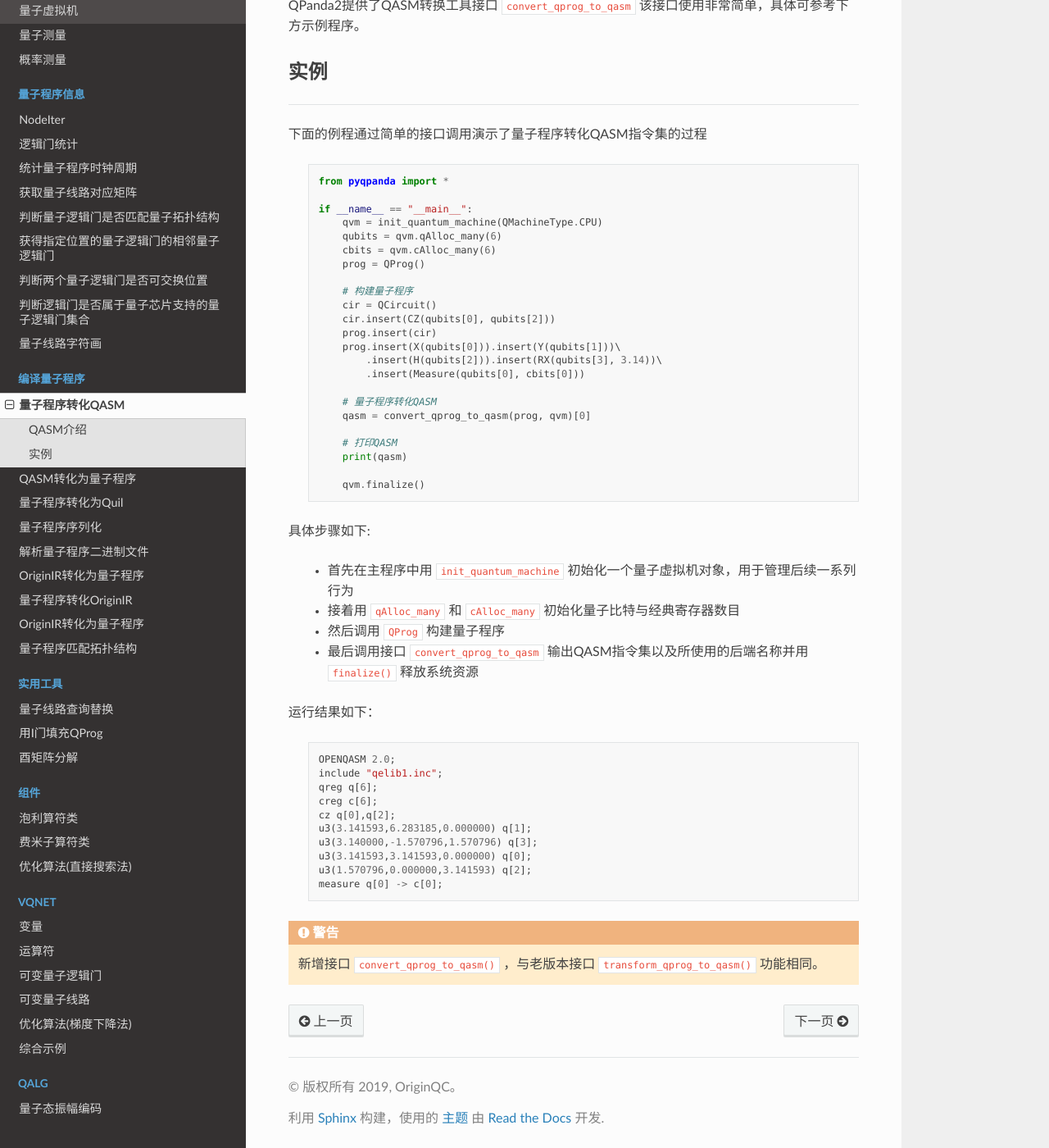
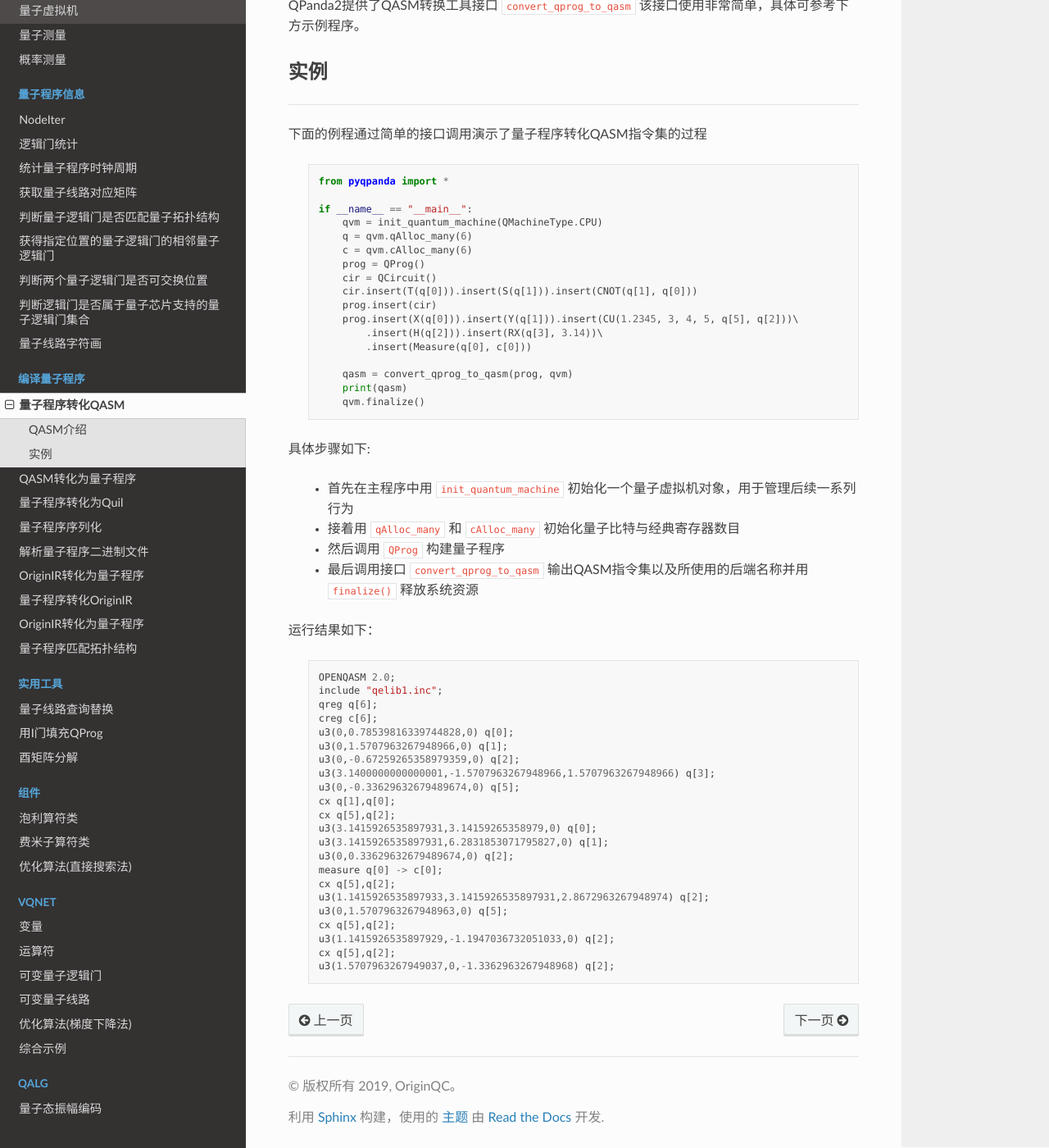
Before and after one commit to OriginQ/pyQPanda-Toturial, a Sphinx documentation site: the page built from source/QProgToQASM.rst, in a window 1280 px wide and 1400 px high, scrolled down 1011 px. Shown: the whole window at 82% size. Built offline with Sphinx 7.4.7 and the Read the Docs theme 2.0.0, drawn with Linux system fonts in a browser that asks for light colours; pages that are not in the unit, such as notebooks, are missing from menus.

Commit message:
Update QProgToQASM.rst

```diff
--- a/source/QProgToQASM.rst
+++ b/source/QProgToQASM.rst
@@ -58,24 +58,18 @@ QPanda2提供了QASM转换工具接口 ``convert_qprog_to_qasm`` 该接口使用
 
         if __name__ == "__main__":
             qvm = init_quantum_machine(QMachineType.CPU)
-            qubits = qvm.qAlloc_many(6)
-            cbits = qvm.cAlloc_many(6)
+            q = qvm.qAlloc_many(6)
+            c = qvm.cAlloc_many(6)
             prog = QProg()
+            cir = QCircuit()
+            cir.insert(T(q[0])).insert(S(q[1])).insert(CNOT(q[1], q[0]))
+            prog.insert(cir)
+            prog.insert(X(q[0])).insert(Y(q[1])).insert(CU(1.2345, 3, 4, 5, q[5], q[2]))\
+                .insert(H(q[2])).insert(RX(q[3], 3.14))\
+                .insert(Measure(q[0], c[0]))
 
-            # 构建量子程序
-            cir = QCircuit()
-            cir.insert(CZ(qubits[0], qubits[2]))
-            prog.insert(cir)
-            prog.insert(X(qubits[0])).insert(Y(qubits[1]))\
-                .insert(H(qubits[2])).insert(RX(qubits[3], 3.14))\
-                .insert(Measure(qubits[0], cbits[0]))
-
-            # 量子程序转化QASM
-            qasm = convert_qprog_to_qasm(prog, qvm)[0]
-
-            # 打印QASM
+            qasm = convert_qprog_to_qasm(prog, qvm)
             print(qasm)
-
             qvm.finalize()
 
 
@@ -98,12 +92,21 @@ QPanda2提供了QASM转换工具接口 ``convert_qprog_to_qasm`` 该接口使用
         include "qelib1.inc";
         qreg q[6];
         creg c[6];
-        cz q[0],q[2];
-        u3(3.141593,6.283185,0.000000) q[1];
-        u3(3.140000,-1.570796,1.570796) q[3];
-        u3(3.141593,3.141593,0.000000) q[0];
-        u3(1.570796,0.000000,3.141593) q[2];
+        u3(0,0.78539816339744828,0) q[0];
+        u3(0,1.5707963267948966,0) q[1];
+        u3(0,-0.67259265358979359,0) q[2];
+        u3(3.1400000000000001,-1.5707963267948966,1.5707963267948966) q[3];
+        u3(0,-0.33629632679489674,0) q[5];
+        cx q[1],q[0];
+        cx q[5],q[2];
+        u3(3.1415926535897931,3.14159265358979,0) q[0];
+        u3(3.1415926535897931,6.2831853071795827,0) q[1];
+        u3(0,0.33629632679489674,0) q[2];
         measure q[0] -> c[0];
-
-.. warning::
-        新增接口 ``convert_qprog_to_qasm()`` ，与老版本接口 ``transform_qprog_to_qasm()`` 功能相同。
+        cx q[5],q[2];
+        u3(1.1415926535897933,3.1415926535897931,2.8672963267948974) q[2];
+        u3(0,1.5707963267948963,0) q[5];
+        cx q[5],q[2];
+        u3(1.1415926535897929,-1.1947036732051033,0) q[2];
+        cx q[5],q[2];
+        u3(1.5707963267949037,0,-1.3362963267948968) q[2];
```
